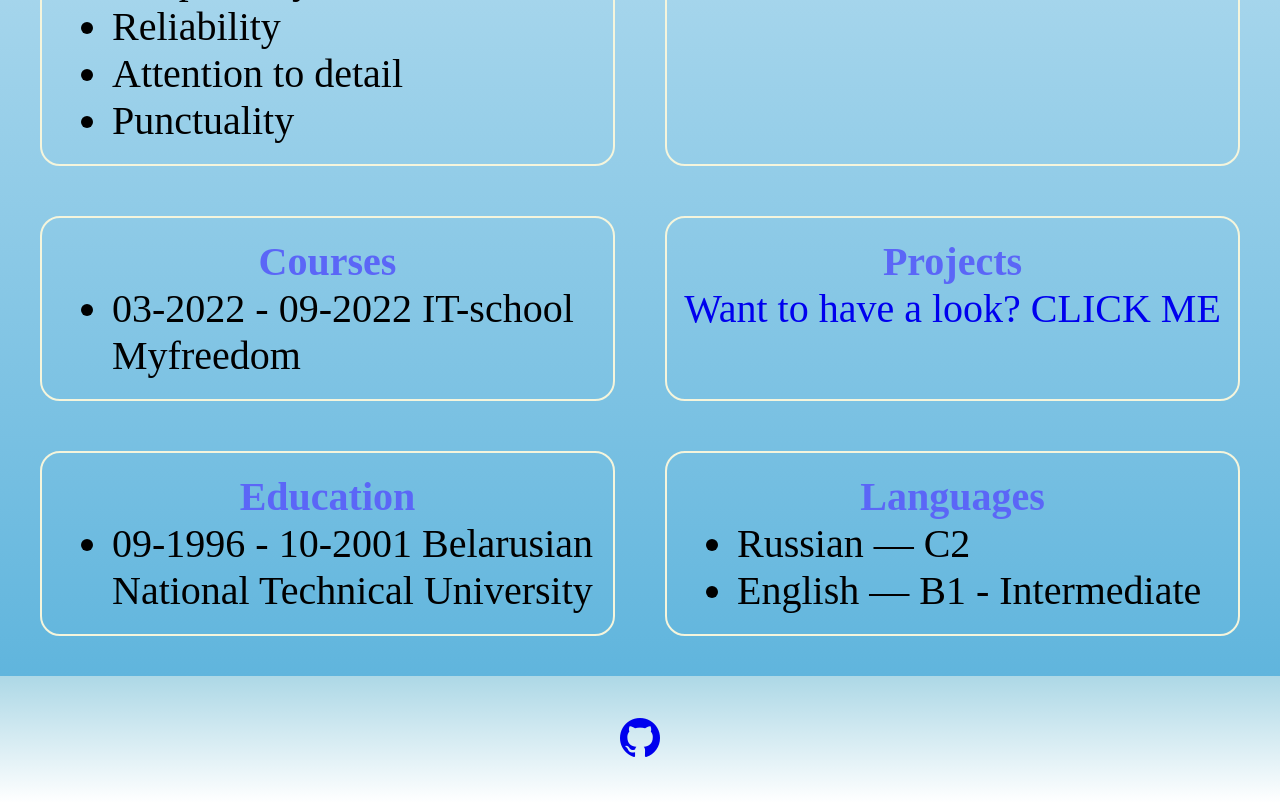
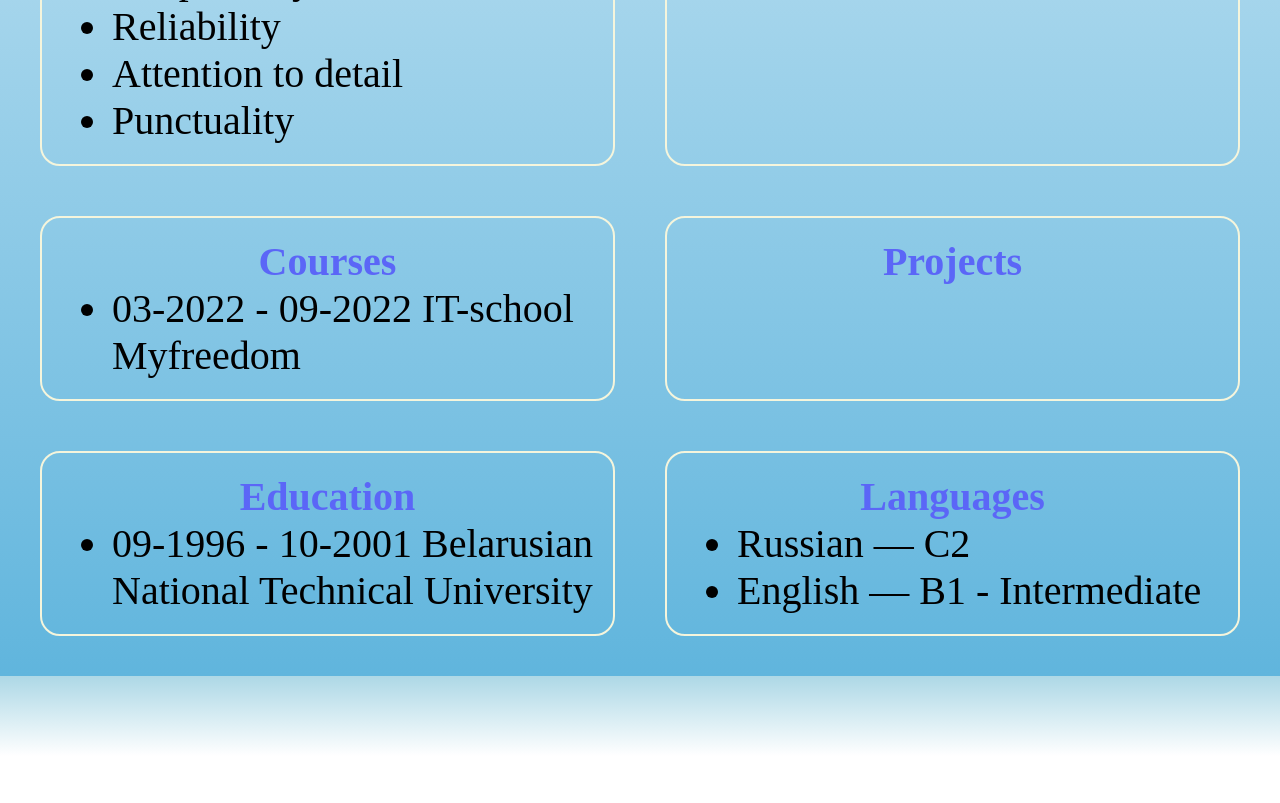
Before and after one commit to xFedSix/rsschool-cv, a website: page index.html in a window 1280 px wide. Shown: the part 1115-1918 px from the top of the page. After the commit the page ends 1871 px from the top, so only its background shows below. Drawn offline with nearby package versions, Linux system fonts and the light colour scheme.

Commit message:
fix: for validation

```diff
--- a/index.html
+++ b/index.html
@@ -136,9 +136,8 @@
           </div>
           <div class="projects block" id="projects">
             <h2>Projects</h2>
-            <a href="https://xfedsix.github.io/Tasks/"
-              >Want to have a look? CLICK ME</a
-            >
+            <!-- <a href="https://xfedsix.github.io/Tasks/"
+              >Want to have a look? CLICK ME</a> -->
           </div>
           <div class="educations block" id="Education">
             <h2>Education</h2>
@@ -168,9 +167,9 @@
           ><path
               d="M1 8a7 7 0 1 0 14 0A7 7 0 0 0 1 8Zm15 0A8 8 0 1 1 0 8a8 8 0 0 1 16 0ZM8.146 4.992c-1.212 0-1.927.92-1.927 2.502v1.06c0 1.571.703 2.462 1.927 2.462.979 0 1.641-.586 1.729-1.418h1.295v.093c-.1 1.448-1.354 2.467-3.03 2.467-2.091 0-3.269-1.336-3.269-3.603V7.482c0-2.261 1.201-3.638 3.27-3.638 1.681 0 2.935 1.054 3.029 2.572v.088H9.875c-.088-.879-.768-1.512-1.729-1.512Z"></svg>2022
         </p> -->
-        <a href="https://github.com/xFedSix"
+        <!-- <a href="https://github.com/xFedSix"
           ><i class="bi bi-github" style="font-size: 40px"></i
-        ></a>
+        ></a> -->
         <!-- <a href="https://rs.school/js-stage0"
           ><img src="rs_school_js.svg" alt="rs_school_logo"></a> -->
       </footer>
```
